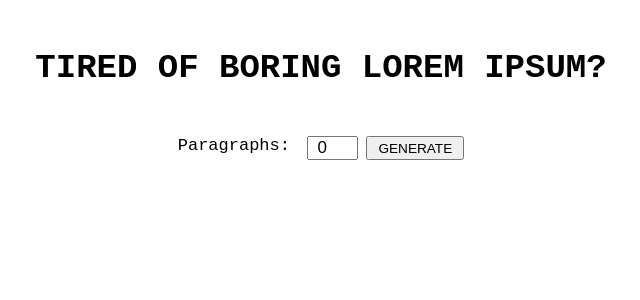
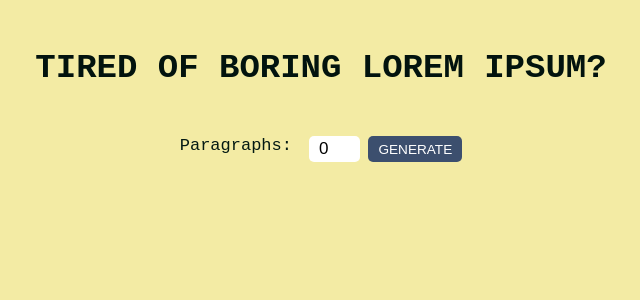
Before and after one commit to okkyprasetian/fcc-react-loremipsum, a React (Create React App) app: page / in a window 1280 px wide. Shown: the top 300 px of the page, without its empty margins (319-959 px from the left). Built offline with nearby package versions, Linux system fonts and the light colour scheme.

Commit message:
complete styling

```diff
--- a/public/index.html
+++ b/public/index.html
@@ -1,14 +1,12 @@
 <!DOCTYPE html>
 <html lang="en">
+
 <head>
   <meta charset="utf-8" />
   <link rel="icon" href="%PUBLIC_URL%/favicon.ico" />
   <meta name="viewport" content="width=device-width, initial-scale=1" />
   <meta name="theme-color" content="#000000" />
-    <meta
-      name="description"
-      content="Web site created using create-react-app"
-    />
+  <meta name="description" content="Web site created using create-react-app" />
   <link rel="apple-touch-icon" href="%PUBLIC_URL%/logo192.png" />
   <!--
       manifest.json provides metadata used when your web app is installed on a
@@ -24,8 +22,9 @@
       work correctly both with client-side routing and a non-root public URL.
       Learn how to configure a non-root public URL by running `npm run build`.
     -->
-    <title>React App</title>
+  <title>okkyp - lorem ipsum</title>
 </head>
+
 <body>
   <noscript>You need to enable JavaScript to run this app.</noscript>
   <div id="root"></div>
@@ -40,4 +39,5 @@
       To create a production bundle, use `npm run build` or `yarn build`.
     -->
 </body>
+
 </html>
--- a/src/index.css
+++ b/src/index.css
@@ -9,12 +9,18 @@
   font-size: 17px;
 }
 
+body {
+  color: #031913;
+  background-color: rgb(243, 235, 164);
+}
+
 h1 {
   display: flex;
   justify-content: center;
   align-items: center;
   height: 17vh;
   text-align: center;
+  color: #02130e;
 }
 
 form {
@@ -30,14 +36,27 @@ form {
 
 .input-num {
   width: 3rem;
-  padding-left: 0.5rem;
+  padding: 3px 4px 3px 10px;
   margin-right: 0.5rem;
+  border: none;
+  border-radius: 5px;
   font-size: 1rem;
 }
 
 .input-btn {
-  padding: 2px 10px;
+  padding: 3px 10px;
+  border: none;
+  border-radius: 5px;
+  color: white;
   font-size: 0.8rem;
+  background-color: #3C4F6E;
+  cursor: pointer;
+  transition: all 500ms ease;
+}
+
+.input-btn:hover {
+  color: khaki;
+  background-color: #3c4f6eda;
 }
 
 .texts {
```
Lines whose indentation alone changed are shown as unchanged.
